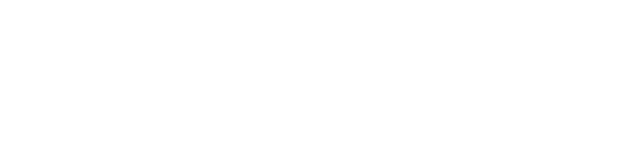
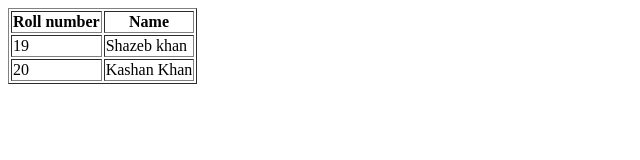
Before and after one commit to acciojob/basic-html-tables-shazebkhan02, a website: page main.html in a window 1280 px wide. Shown: the whole page, without its empty margins (0-640 px from the left). Drawn offline with Linux system fonts and the light colour scheme.

Commit message:
created a submission

```diff
--- a/main.html
+++ b/main.html
@@ -10,6 +10,25 @@
 	<!-- the entire body must be written by student -->
     <script type="text/javascript" src="./script.js">
 </script>
+	<table border="1">
+        <thead>
+            <tr>
+                <th>Roll number</th>
+                <th>Name</th>
+            </tr>
+        </thead>
+
+        <tbody>
+            <tr>
+                <td>19</td>
+                <td>Shazeb khan</td>
+            </tr>
+            <tr>
+                <td>20</td>
+                <td>Kashan Khan</td>
+            </tr>
+        </tbody>
+    </table>
 
 </body>
 
```
